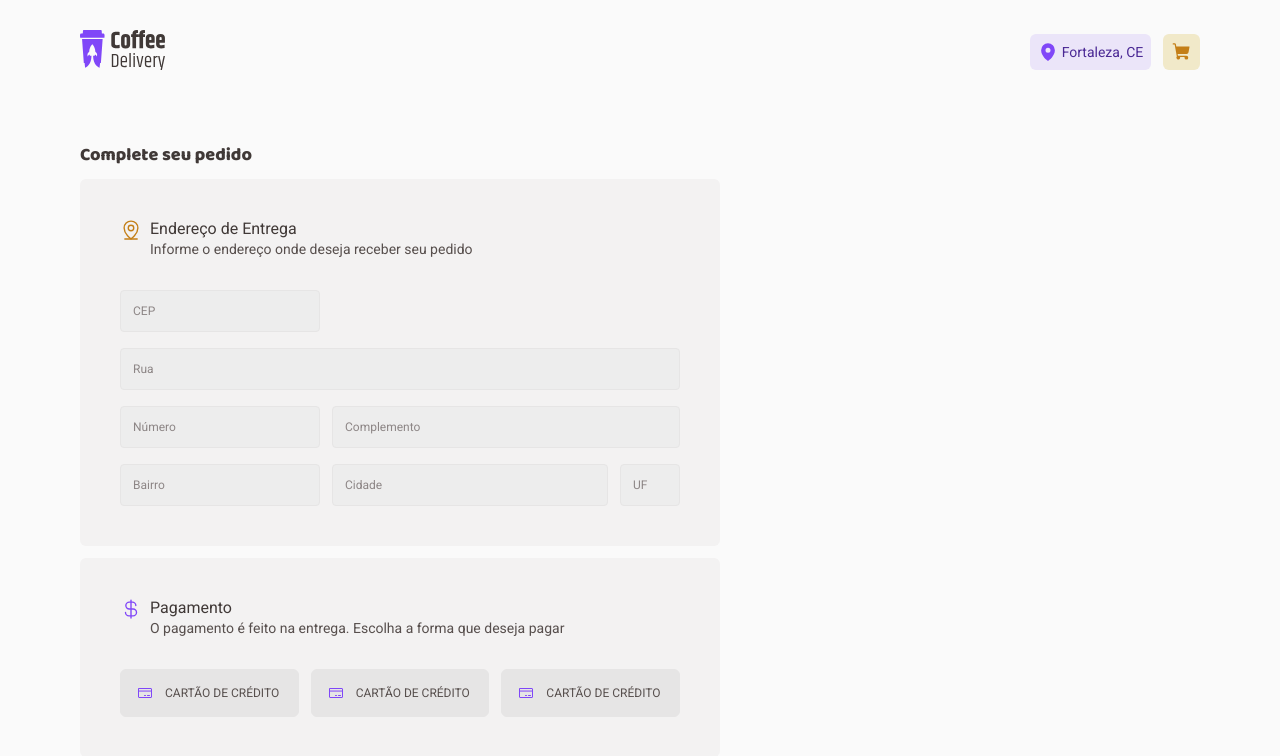
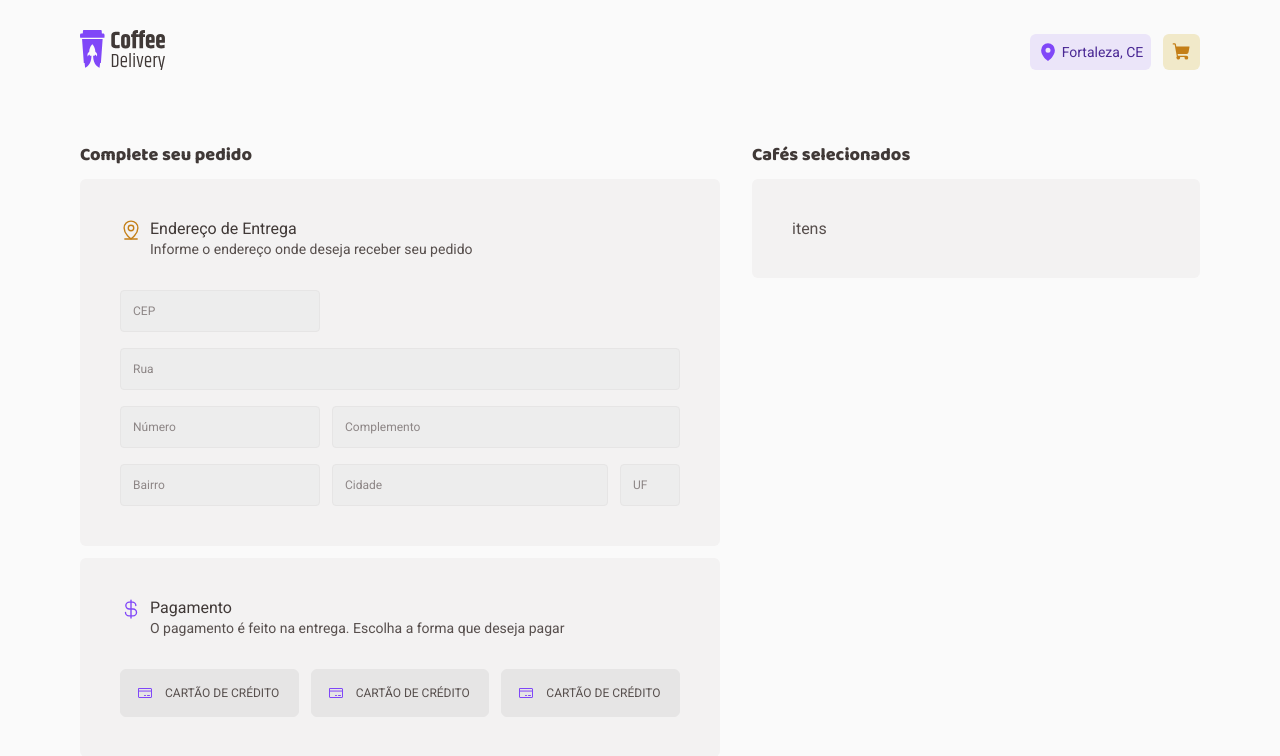
Before and after one commit to alex-candido/ignite-2022-desafio-02-coffee-delivery, a React (Create React App) app: page /completeOrder in a window 1280 px wide. Shown: the top 756 px of the page. Built offline with nearby package versions, Linux system fonts and the light colour scheme.

Commit message:
estrutura inicial SelectedCoffees

```diff
--- /dev/null
+++ b/src/pages/CompleteOrder/components/SelectedCoffees/index.tsx
@@ -0,0 +1,19 @@
+import React from 'react';
+import { TitleText } from '../../../../components/Typography';
+import { DetailsContainer, SelectedCoffeesContainer } from './styled';
+
+const SelectedCoffees: React.FC = () => {
+  return (
+    <SelectedCoffeesContainer>
+      <TitleText size="xs" color="subtitle">
+        Cafés selecionados
+      </TitleText>
+
+      <DetailsContainer>
+        <p>itens</p>
+      </DetailsContainer>
+    </SelectedCoffeesContainer>
+  );
+};
+
+export default SelectedCoffees;
--- /dev/null
+++ b/src/pages/CompleteOrder/components/SelectedCoffees/styled.ts
@@ -0,0 +1,11 @@
+import styled from 'styled-components';
+import { SectionBaseStyle } from '../../styles';
+
+export const SelectedCoffeesContainer = styled.div`
+  display: flex;
+  flex-direction: column;
+  gap: 0.75rem;
+  width: 40rem;
+`;
+
+export const DetailsContainer = styled(SectionBaseStyle)``;
--- a/src/pages/CompleteOrder/index.tsx
+++ b/src/pages/CompleteOrder/index.tsx
@@ -1,11 +1,13 @@
 import React from 'react';
 import CompleteOrderForm from './components/CompleteOrderForm';
+import SelectedCoffees from './components/SelectedCoffees';
 import { CompleteOrderContainer } from './styles';
 
 const CompleteOrderPage: React.FC = () => {
   return (
     <CompleteOrderContainer className="container">
       <CompleteOrderForm />
+      <SelectedCoffees />
     </CompleteOrderContainer>
   );
 };
```
